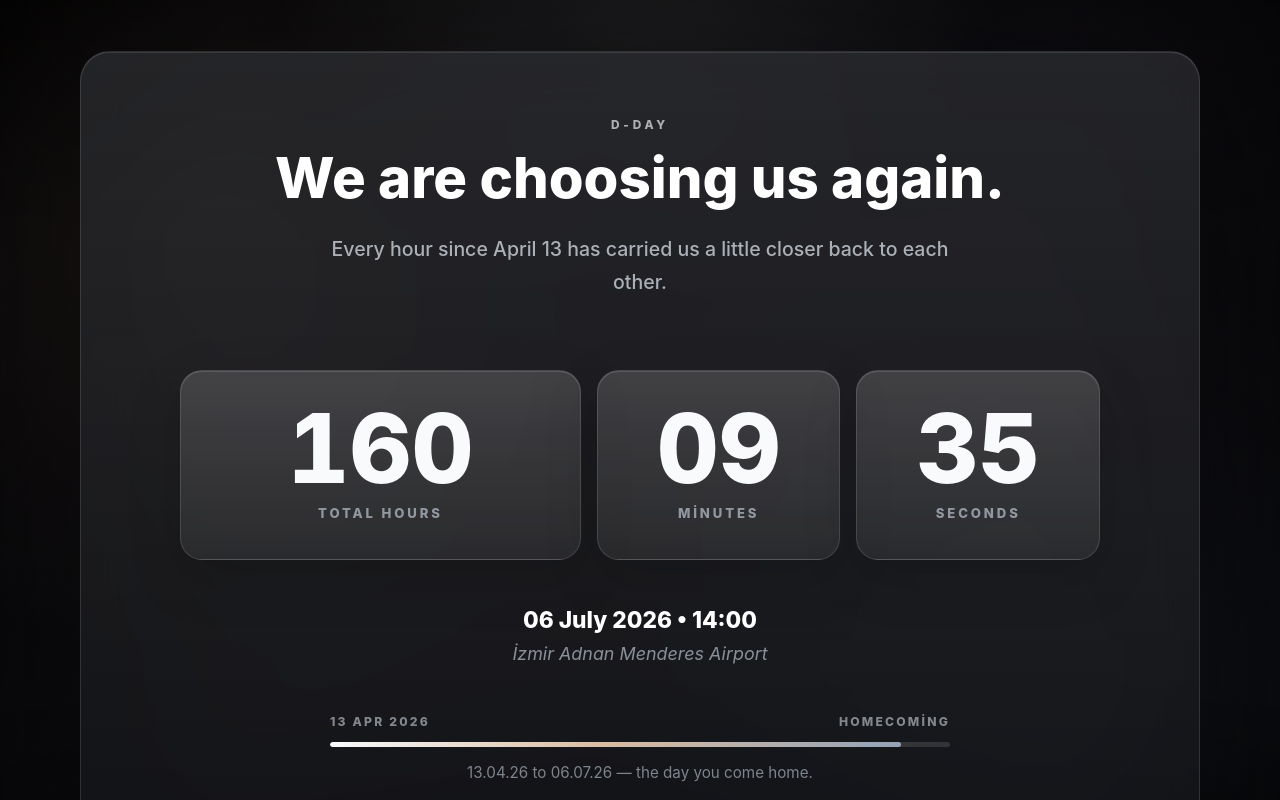
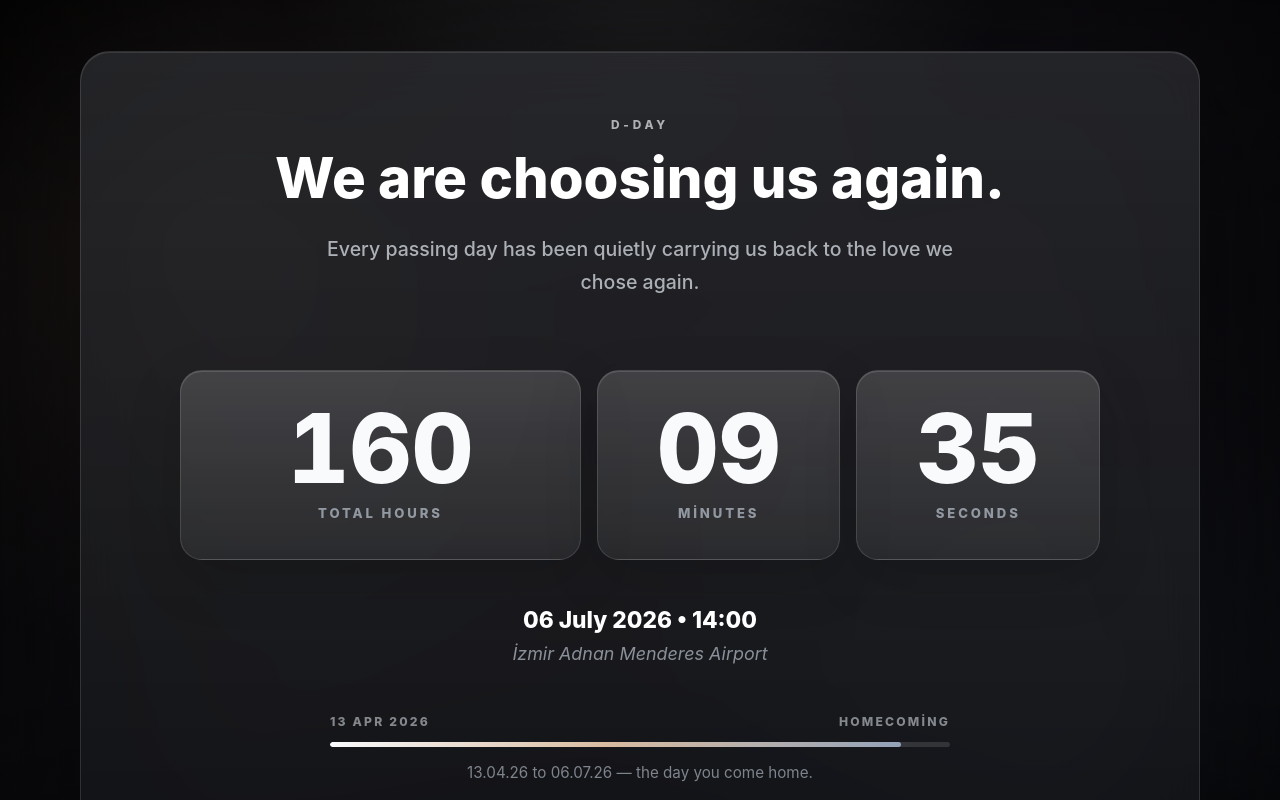
Before and after one commit to erdalyenigul/d-day, a Vue app: page / in a window 1280 px wide. Shown: the top 800 px of the page. Built offline with nearby package versions, Linux system fonts and the light colour scheme.

Commit message:
Refine romantic lead copy

```diff
--- a/src/App.vue
+++ b/src/App.vue
@@ -51,7 +51,7 @@ onUnmounted(() => {
         <p class="eyebrow">D-DAY</p>
         <h1 id="page-title">We are choosing us again.</h1>
         <p class="lead">
-          Every hour since April 13 has carried us a little closer back to each other.
+          Every passing day has been quietly carrying us back to the love we chose again.
         </p>
       </div>
 
```
